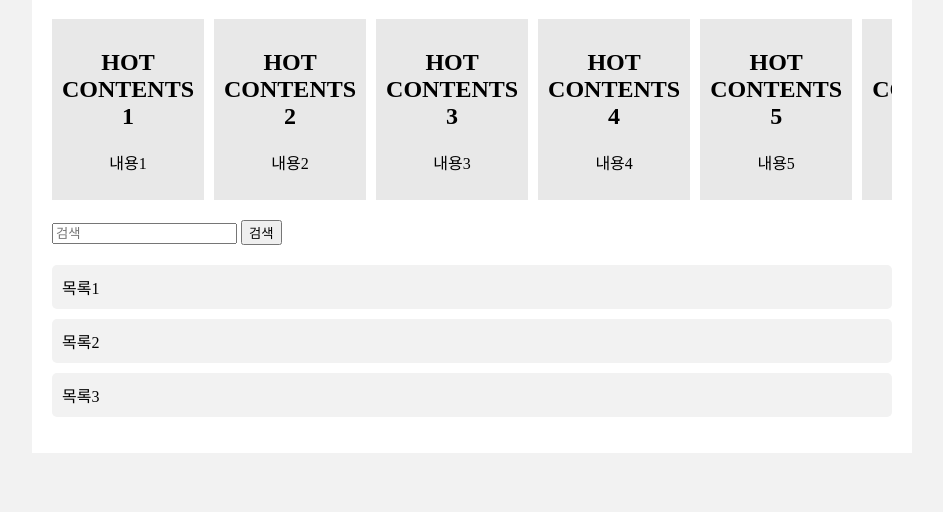
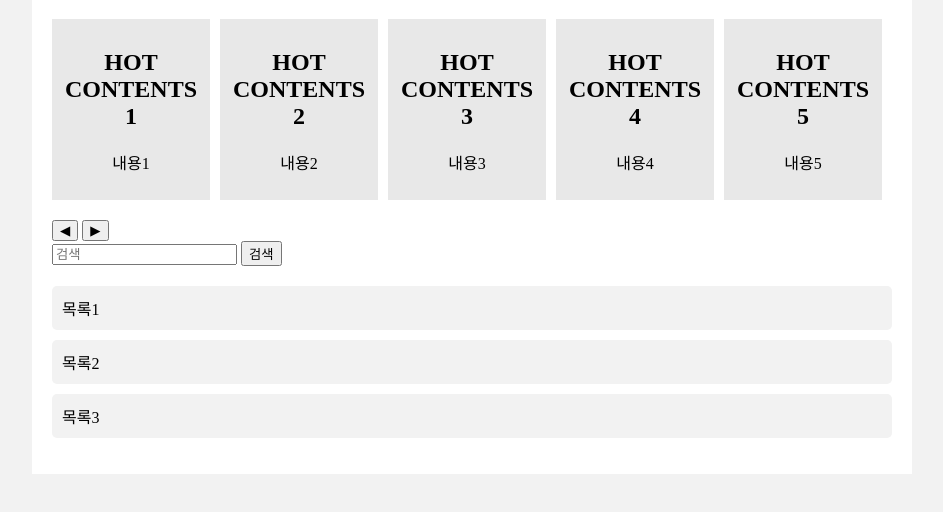
Before and after one commit to wldus920/webtest, a plain HTML site: page index.html in a window 1280 px wide. Shown: the part 90-602 px from the top of the page, without its empty margins (168-1111 px from the left). Drawn offline with Linux system fonts and the light colour scheme.

Commit message:
Add files via upload

```diff
--- a/index.html
+++ b/index.html
@@ -18,14 +18,14 @@
 
 		.hot-contents {
 		  display: flex;
-		  justify-content: flex-start;
+		  justify-content: space-between;
 		  overflow-x: hidden;
 		  margin: 20px 0;
 		  flex-wrap: nowrap;
 		}
 
 		.hot-contents .content {
-		  width: 32%;
+		  flex-basis: 19%;
 		  background-color: #e8e8e8;
 		  padding: 10px;
 		  box-sizing: border-box;
@@ -72,6 +72,33 @@
 		ul li:hover {
 			background-color: #e8e8e8;
 		}
+
+		.arrow {
+			position: relative;
+			display: inline-block;
+			width: 30px;
+			height: 30px;
+			border-radius: 50%;
+			background-color: #007bff;
+			color: #fff;
+			font-size: 24px;
+			line-height: 30px;
+			text-align: center;
+			cursor: pointer;
+			transition: background-color 0.3s ease;
+		}
+
+		.arrow.left {
+			margin-right: 10px;
+		}
+
+		.arrow.right {
+			margin-left: 10px;
+		}
+
+		.arrow:hover {
+			background-color: #0056b3;
+		}
 	</style>
 </head>
 <body>
@@ -98,15 +125,18 @@
         		<h2>HOT CONTENTS 5</h2>
         		<p>내용5</p>
      	 	</div>
-			<div class="content">
-				<h2>HOT CONTENTS 6</h2>
-				<p>내용6</p>
     	</div>
+
+    	<div class="controls">
+      	<button class="prev-btn">&#9664;</button>
+      	<button class="next-btn">&#9654;</button>
     	</div>
+
     <div>
       <input type="text" placeholder="검색">
       <button>검색</button>
     </div>
+
     <ul>
       <li>목록1</li>
       <li>목록2</li>
@@ -114,4 +144,5 @@
     </ul>
   </div>
 </body>
+
 </html>
--- a/style.css
+++ b/style.css
@@ -1,9 +1,3 @@
-body {
-  margin: 0;
-  padding: 0;
-  background-color: #f2f2f2;
-}
-
 .container {
   margin: 0 200px;
   padding: 20px;
@@ -13,28 +7,36 @@ body {
 
 .hot-contents {
   display: flex;
+  justify-content: space-between;
+  overflow-x: hidden;
+  margin: 20px 0;
   flex-wrap: nowrap;
-  overflow-x: scroll;
-  margin: 20px 0;
 }
 
-.hot-contents::-webkit-scrollbar {
-  height: 5px;
-}
-
-.hot-contents::-webkit-scrollbar-thumb {
-  background-color: #999;
-  border-radius: 5px;
-}
-
-.hot-contents::-webkit-scrollbar-track {
-  background-color: #f2f2f2;
-
 .hot-contents .content {
-  width: 49%;
+  flex-basis: 19%;
   background-color: #e8e8e8;
   padding: 10px;
   box-sizing: border-box;
-  margin-bottom: 10px;
+  margin-right: 10px;
   text-align: center;
 }
+
+.controls {
+  display: flex;
+  justify-content: center;
+  margin-top: 20px;
+}
+
+.controls button {
+  padding: 10px;
+  background-color: #007bff;
+  color: #fff;
+  border: none;
+  border-radius: 50%;
+  cursor: pointer;
+}
+
+.controls button:focus {
+  outline: none;
+}
```
Lines whose indentation alone changed are shown as unchanged.
